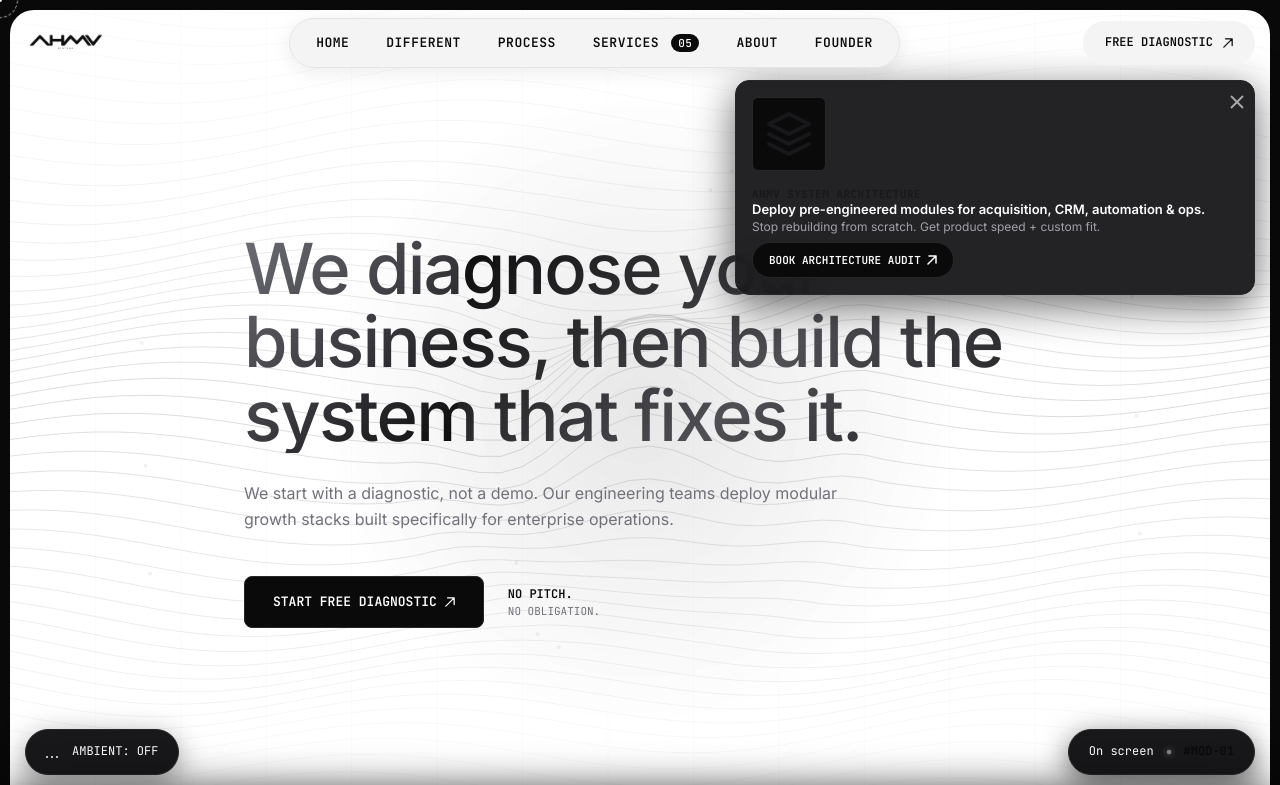
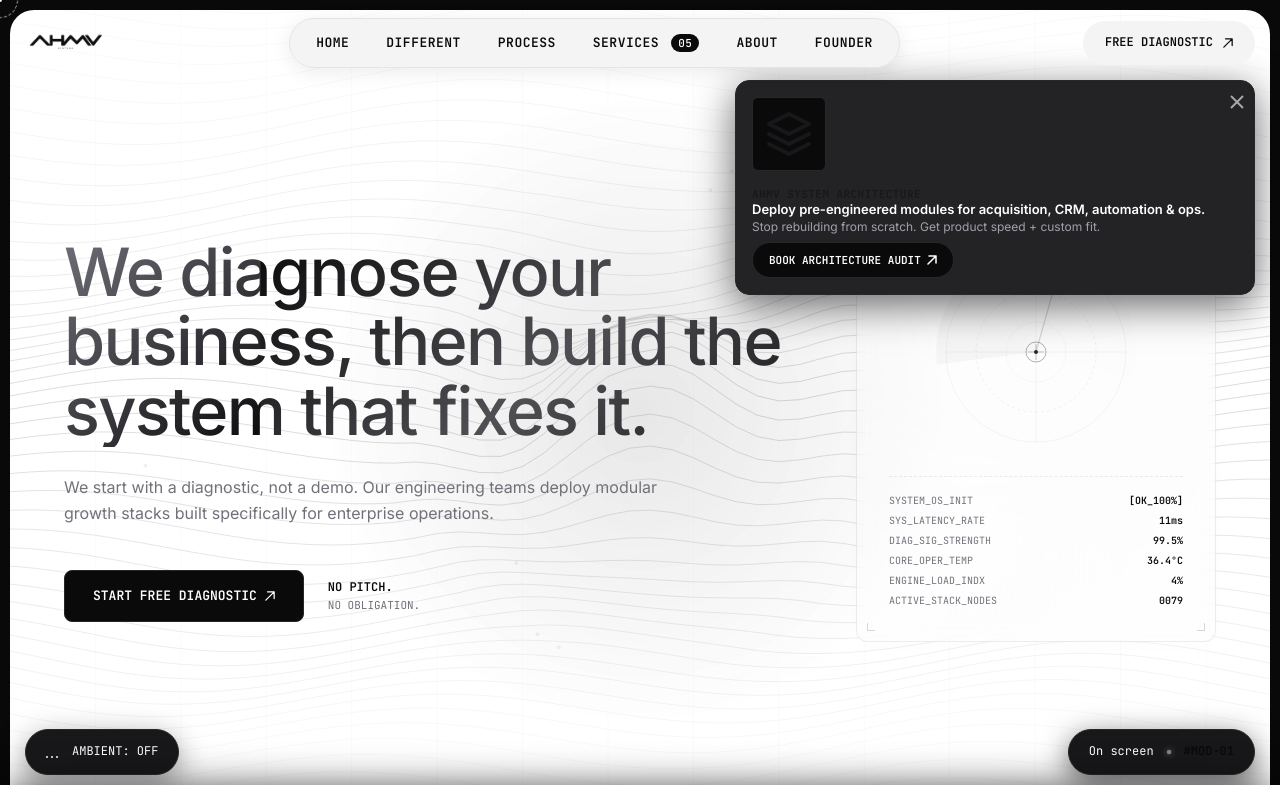
Before and after one commit to ahmvstudio-wq/AHMV-Systems, a React (Vite) app: page / in a window 1280 px wide. Shown: the top 785 px of the page. Built offline with nearby package versions, Linux system fonts and the light colour scheme.

Commit message:
Move text content to left and add interactive HeroDiagnosticHUD on the right

```diff
--- /dev/null
+++ b/src/components/HeroDiagnosticHUD.jsx
@@ -0,0 +1,188 @@
+import React, { useState, useEffect, useRef } from 'react';
+
+export default function HeroDiagnosticHUD() {
+  const [stats, setStats] = useState({
+    latency: 12,
+    signal: 99.8,
+    temp: 36.4,
+    load: 4.1,
+    nodes: 84,
+  });
+
+  const [mouseOffset, setMouseOffset] = useState({ x: 0, y: 0 });
+  const containerRef = useRef(null);
+  const requestRef = useRef(null);
+  const targetOffset = useRef({ x: 0, y: 0 });
+  const currentOffset = useRef({ x: 0, y: 0 });
+
+  // Fluctuate diagnostics stats
+  useEffect(() => {
+    const interval = setInterval(() => {
+      setStats((prev) => ({
+        latency: Math.floor(8 + Math.random() * 8),
+        signal: +(99.2 + Math.random() * 0.7).toFixed(1),
+        temp: +(35.8 + Math.random() * 1.5).toFixed(1),
+        load: +(3.8 + Math.random() * 1.2).toFixed(1),
+        nodes: prev.nodes + (Math.random() > 0.5 ? 1 : -1),
+      }));
+    }, 1200);
+
+    return () => clearInterval(interval);
+  }, []);
+
+  // Smooth mouse-follow spring animation for the HUD center
+  useEffect(() => {
+    const handleMouseMove = (e) => {
+      if (!containerRef.current) return;
+      const rect = containerRef.current.getBoundingClientRect();
+      const localX = e.clientX - rect.left - rect.width / 2;
+      const localY = e.clientY - rect.top - rect.height / 2;
+
+      // Limit influence range
+      targetOffset.current = {
+        x: (localX / (rect.width / 2)) * 18,
+        y: (localY / (rect.height / 2)) * 18,
+      };
+    };
+
+    window.addEventListener('mousemove', handleMouseMove);
+
+    const updatePosition = () => {
+      // Lerp (Linear Interpolation) for spring-like smoothing
+      currentOffset.current.x += (targetOffset.current.x - currentOffset.current.x) * 0.08;
+      currentOffset.current.y += (targetOffset.current.y - currentOffset.current.y) * 0.08;
+
+      setMouseOffset({
+        x: currentOffset.current.x,
+        y: currentOffset.current.y,
+      });
+
+      requestRef.current = requestAnimationFrame(updatePosition);
+    };
+
+    requestRef.current = requestAnimationFrame(updatePosition);
+
+    return () => {
+      window.removeEventListener('mousemove', handleMouseMove);
+      cancelAnimationFrame(requestRef.current);
+    };
+  }, []);
+
+  return (
+    <div
+      ref={containerRef}
+      style={{
+        display: 'flex',
+        flexDirection: 'column',
+        alignItems: 'center',
+        justifyContent: 'center',
+        padding: '32px',
+        border: '1px solid rgba(0, 0, 0, 0.07)',
+        borderRadius: '12px',
+        background: 'rgba(255, 255, 255, 0.25)',
+        backdropFilter: 'blur(8px)',
+        WebkitBackdropFilter: 'blur(8px)',
+        maxWidth: '360px',
+        width: '100%',
+        position: 'relative',
+        boxShadow: '0 4px 20px rgba(0, 0, 0, 0.01)',
+      }}
+    >
+      {/* Corner brackets */}
+      <span style={{ position: 'absolute', top: '10px', left: '10px', width: '8px', height: '8px', borderTop: '1.5px solid rgba(0,0,0,0.15)', borderLeft: '1.5px solid rgba(0,0,0,0.15)' }} />
+      <span style={{ position: 'absolute', top: '10px', right: '10px', width: '8px', height: '8px', borderTop: '1.5px solid rgba(0,0,0,0.15)', borderRight: '1.5px solid rgba(0,0,0,0.15)' }} />
+      <span style={{ position: 'absolute', bottom: '10px', left: '10px', width: '8px', height: '8px', borderBottom: '1.5px solid rgba(0,0,0,0.15)', borderLeft: '1.5px solid rgba(0,0,0,0.15)' }} />
+      <span style={{ position: 'absolute', bottom: '10px', right: '10px', width: '8px', height: '8px', borderBottom: '1.5px solid rgba(0,0,0,0.15)', borderRight: '1.5px solid rgba(0,0,0,0.15)' }} />
+
+      {/* SVG Interactive Scope */}
+      <div style={{ position: 'relative', width: '200px', height: '200px', marginBottom: '24px' }}>
+        <svg width="200" height="200" viewBox="0 0 200 200" style={{ transform: 'rotate(-90deg)' }}>
+          {/* Grid guidelines */}
+          <line x1="100" y1="10" x2="100" y2="190" stroke="rgba(0,0,0,0.06)" strokeWidth="0.8" />
+          <line x1="10" y1="100" x2="190" y2="100" stroke="rgba(0,0,0,0.06)" strokeWidth="0.8" />
+
+          {/* Concentric radar rings */}
+          <circle cx="100" cy="100" r="90" fill="none" stroke="rgba(0,0,0,0.04)" strokeWidth="1" />
+          <circle cx="100" cy="100" r="60" fill="none" stroke="rgba(0,0,0,0.05)" strokeWidth="1" strokeDasharray="3 3" />
+          <circle cx="100" cy="100" r="30" fill="none" stroke="rgba(0,0,0,0.04)" strokeWidth="0.8" />
+
+          {/* Rotating sweep hand */}
+          <line
+            x1="100"
+            y1="100"
+            x2={100 + 90 * Math.cos(Date.now() * 0.0015)}
+            y2={100 + 90 * Math.sin(Date.now() * 0.0015)}
+            stroke="rgba(0,0,0,0.15)"
+            strokeWidth="1.2"
+          />
+
+          {/* Interactive target dot (follows mouse with offset tilt) */}
+          <g transform={`translate(${mouseOffset.x}, ${mouseOffset.y})`}>
+            {/* Target circle */}
+            <circle cx="100" cy="100" r="10" fill="none" stroke="rgba(0,0,0,0.3)" strokeWidth="1" />
+            {/* Crosshair inside target */}
+            <line x1="100" y1="92" x2="100" y2="108" stroke="rgba(0,0,0,0.3)" strokeWidth="0.8" />
+            <line x1="92" y1="100" x2="108" y2="100" stroke="rgba(0,0,0,0.3)" strokeWidth="0.8" />
+            {/* Blip dot */}
+            <circle cx="100" cy="100" r="2" fill="rgba(0,0,0,0.8)" />
+          </g>
+        </svg>
+        {/* Decorative sweeping overlay */}
+        <div style={{
+          position: 'absolute',
+          top: 0, left: 0, width: '100%', height: '100%',
+          borderRadius: '50%',
+          background: 'conic-gradient(from 0deg, rgba(0,0,0,0.03) 0%, transparent 60%)',
+          pointerEvents: 'none',
+          animation: 'radarScan 4s linear infinite',
+        }} />
+      </div>
+
+      {/* Diagnostics readout variables */}
+      <div
+        style={{
+          width: '100%',
+          fontFamily: 'var(--font-mono)',
+          fontSize: '10px',
+          color: 'var(--mwg2-grey)',
+          lineHeight: '1.6',
+          borderTop: '1px dashed rgba(0,0,0,0.08)',
+          paddingTop: '16px',
+        }}
+      >
+        <div style={{ display: 'flex', justifyContent: 'space-between', marginBottom: '4px' }}>
+          <span>SYSTEM_OS_INIT</span>
+          <span style={{ color: 'var(--mwg2-black)', fontWeight: 600 }}>[OK_100%]</span>
+        </div>
+        <div style={{ display: 'flex', justifyContent: 'space-between', marginBottom: '4px' }}>
+          <span>SYS_LATENCY_RATE</span>
+          <span style={{ color: 'var(--mwg2-black)', fontWeight: 600 }}>{stats.latency}ms</span>
+        </div>
+        <div style={{ display: 'flex', justifyContent: 'space-between', marginBottom: '4px' }}>
+          <span>DIAG_SIG_STRENGTH</span>
+          <span style={{ color: 'var(--mwg2-black)', fontWeight: 600 }}>{stats.signal}%</span>
+        </div>
+        <div style={{ display: 'flex', justifyContent: 'space-between', marginBottom: '4px' }}>
+          <span>CORE_OPER_TEMP</span>
+          <span style={{ color: 'var(--mwg2-black)', fontWeight: 600 }}>{stats.temp}°C</span>
+        </div>
+        <div style={{ display: 'flex', justifyContent: 'space-between', marginBottom: '4px' }}>
+          <span>ENGINE_LOAD_INDX</span>
+          <span style={{ color: 'var(--mwg2-black)', fontWeight: 600 }}>{stats.load}%</span>
+        </div>
+        <div style={{ display: 'flex', justifyContent: 'space-between' }}>
+          <span>ACTIVE_STACK_NODES</span>
+          <span style={{ color: 'var(--mwg2-black)', fontWeight: 600 }}>{stats.nodes.toString().padStart(4, '0')}</span>
+        </div>
+      </div>
+
+      {/* Radar style conic scan animation definition */}
+      <style>{`
+        @keyframes radarScan {
+          from { transform: rotate(0deg); }
+          to { transform: rotate(360deg); }
+        }
+      `}</style>
+    </div>
+  );
+}
--- a/src/components/HeroSection.jsx
+++ b/src/components/HeroSection.jsx
@@ -1,6 +1,7 @@
 import React, { useEffect, useRef } from 'react';
 import gsap from 'gsap';
 import ThreeDTopographyCanvas from './ThreeDTopographyCanvas';
+import HeroDiagnosticHUD from './HeroDiagnosticHUD';
 
 export default function HeroSection() {
   const headRef   = useRef(null);
@@ -27,6 +28,12 @@ export default function HeroSection() {
       scale: 1.18, opacity: 0.65,
       duration: 4, yoyo: true, repeat: -1, ease: 'sine.inOut',
     });
+
+    // Fade in the Diagnostic HUD slowly
+    gsap.fromTo('.hero-hud-fade',
+      { opacity: 0, x: 24 },
+      { opacity: 1, x: 0, duration: 1.0, ease: 'power3.out', delay: 0.8 }
+    );
 
   }, []);
 
@@ -63,14 +70,31 @@ export default function HeroSection() {
         }}
       />
 
-      {/* Frameless Content Wrapper */}
-      <div style={{ position: 'relative', zIndex: 2, maxWidth: '840px', margin: '0 auto', width: '100%', padding: '0 24px' }}>
+      {/* Two-Column Content Wrapper */}
+      <div
+        style={{
+          position: 'relative',
+          zIndex: 2,
+          maxWidth: '1200px',
+          margin: '0 auto',
+          width: '100%',
+          padding: '0 24px',
+          display: 'flex',
+          flexDirection: 'row',
+          alignItems: 'center',
+          justifyContent: 'space-between',
+          gap: '64px',
+          flexWrap: 'wrap',
+        }}
+      >
+        {/* Left Column: Heading and CTAs */}
+        <div style={{ flex: '1 1 600px', textAlign: 'left' }}>
           <h2
             ref={headRef}
             className="hero-headline-gradient"
             style={{
               fontFamily: 'var(--font-grotesk)',
-            fontSize: 'clamp(36px, 5.5vw, 76px)',
+              fontSize: 'clamp(36px, 5.2vw, 72px)',
               fontWeight: 500,
               letterSpacing: '-0.025em',
               lineHeight: 1.05,
@@ -89,7 +113,7 @@ export default function HeroSection() {
               color: 'var(--mwg2-grey)',
               marginBottom: '44px',
               fontWeight: 400,
-            maxWidth: '640px',
+              maxWidth: '600px',
             }}
           >
             We start with a diagnostic, not a demo. Our engineering teams deploy modular growth stacks built specifically for enterprise operations.
@@ -124,6 +148,20 @@ export default function HeroSection() {
             </div>
           </div>
         </div>
+
+        {/* Right Column: Generative Diagnostics Scope HUD */}
+        <div
+          className="hero-hud-fade"
+          style={{
+            flex: '0 1 360px',
+            display: 'flex',
+            justifyContent: 'center',
+            width: '100%',
+          }}
+        >
+          <HeroDiagnosticHUD />
+        </div>
+      </div>
     </section>
   );
 }
```
Lines whose indentation alone changed are shown as unchanged.
